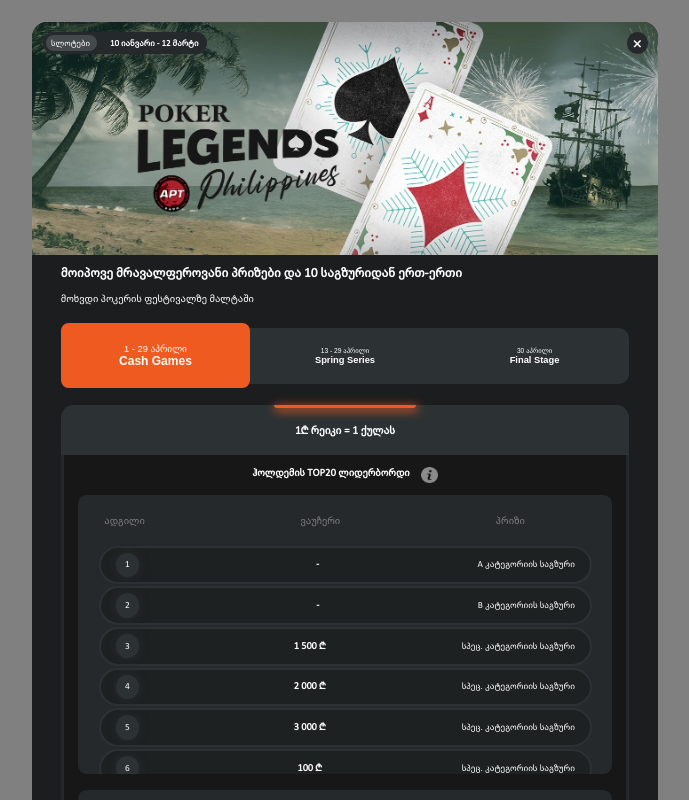
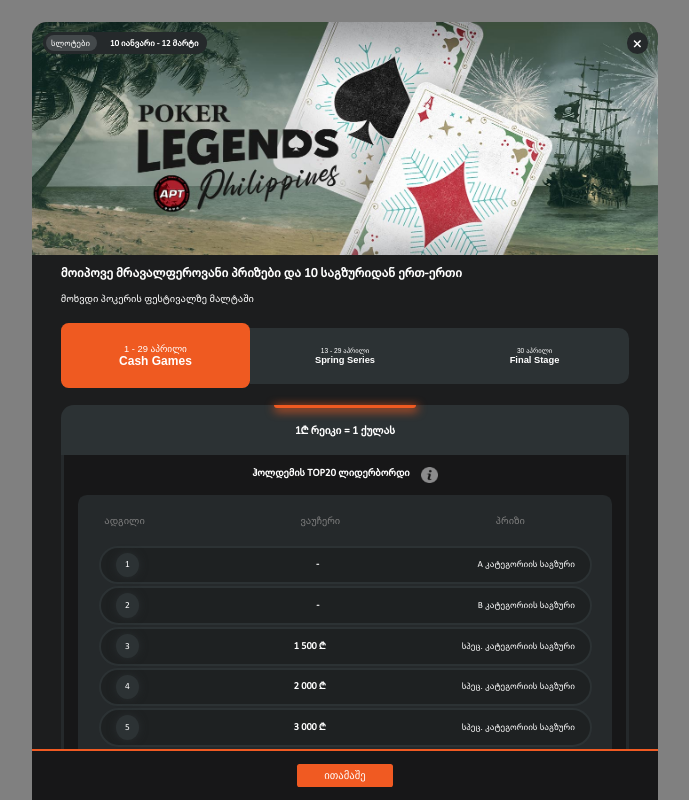
Before and after one commit to giorgishelia12/europabetgiorgishelia, a React (Create React App) app: page / in a window 1280 px wide. Shown: the whole page, without its empty margins (295-984 px from the left). Built offline with nearby package versions, Linux system fonts and the light colour scheme.

Commit message:
added fixed bottom button

```diff
--- a/src/App.js
+++ b/src/App.js
@@ -5,6 +5,9 @@
   return (
     <div className="App">
       <Popup/>
+      <div className="fixedbT">
+                <button className="btnLower">ითამაშე</button>
+            </div>
     </div>
   );
 }
--- a/src/components/Popup.jsx
+++ b/src/components/Popup.jsx
@@ -19,9 +19,7 @@
                 {Tabn === 1 ? <Tab1/> : Tabn === 2 ? <Tab2/> : Tabn === 3 ? <Tab3/> : "error" }
             </div>
 
-            <div className="fixedbT">
-                <button className="btnLower">ითამაშე</button>
-            </div>
+
         </div>
     )
 }
--- a/src/index.css
+++ b/src/index.css
@@ -19,6 +19,7 @@
 }
 
 .Popup{
+  position: relative;
   width: 48.9%;
   height: 97.3%;
   background-color: #1C1D1E;
@@ -521,3 +522,35 @@
   width: 25%;
   margin: 0 0.5%;
 }
+
+
+
+.fixedbT{
+  z-index: 3;
+  position: fixed;
+  bottom: 0;
+  padding: 1% 0;
+  left: 25.55%;
+  width: 48.9%;
+  background-color: red;
+  color: white;
+  text-align: center;
+
+ /* width: 49%; */
+  /* padding: 1% 2%; */
+/* display: flex; */
+    /* position: absolute; */
+    /* top: 95.7%; */
+    background-color: #171718;
+    border-top: 0.2vw solid #F05A22;
+}
+
+.btnLower{
+  padding: 0.8% 4.4%;
+  font-size: 0.833vw;
+  background-color: #F05A22;
+  color: white;
+  border: none;
+  border-radius: 0.2vw;
+  margin: auto;
+}
```
